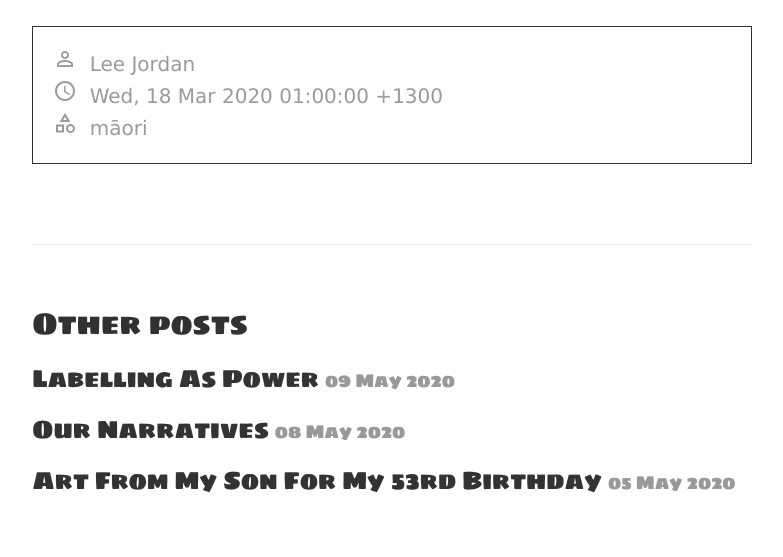
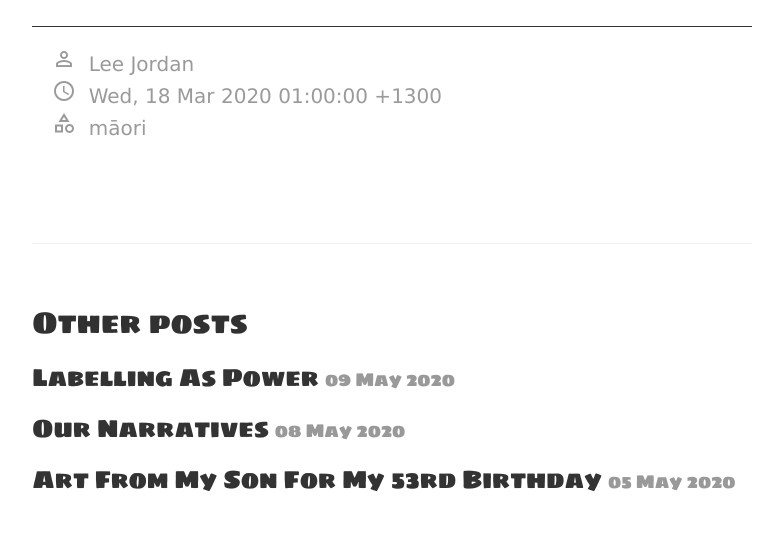
Before and after one commit to tracyjordan/tracyjordan.github.io, a Jekyll site: the page built from _posts/2020-04-22-nga-tupou.md, in a window 1280 px wide. Shown: the part 704-1261 px from the top of the page, without its empty margins (248-1031 px from the left). Built offline with Jekyll 4.4.1, drawn with Linux system fonts in a browser that asks for light colours.

Commit message:
Update aroha.css

```diff
--- a/public/css/aroha.css
+++ b/public/css/aroha.css
@@ -82,7 +82,7 @@ p a {
   margin-top: 20px;
   margin-bottom: 20px;
   padding: 20px;
-  border: 1px solid #333333;
+  border-top: 1px solid #333333;
 }
 
 /* Gerald Lee Jordan Theme */
```
